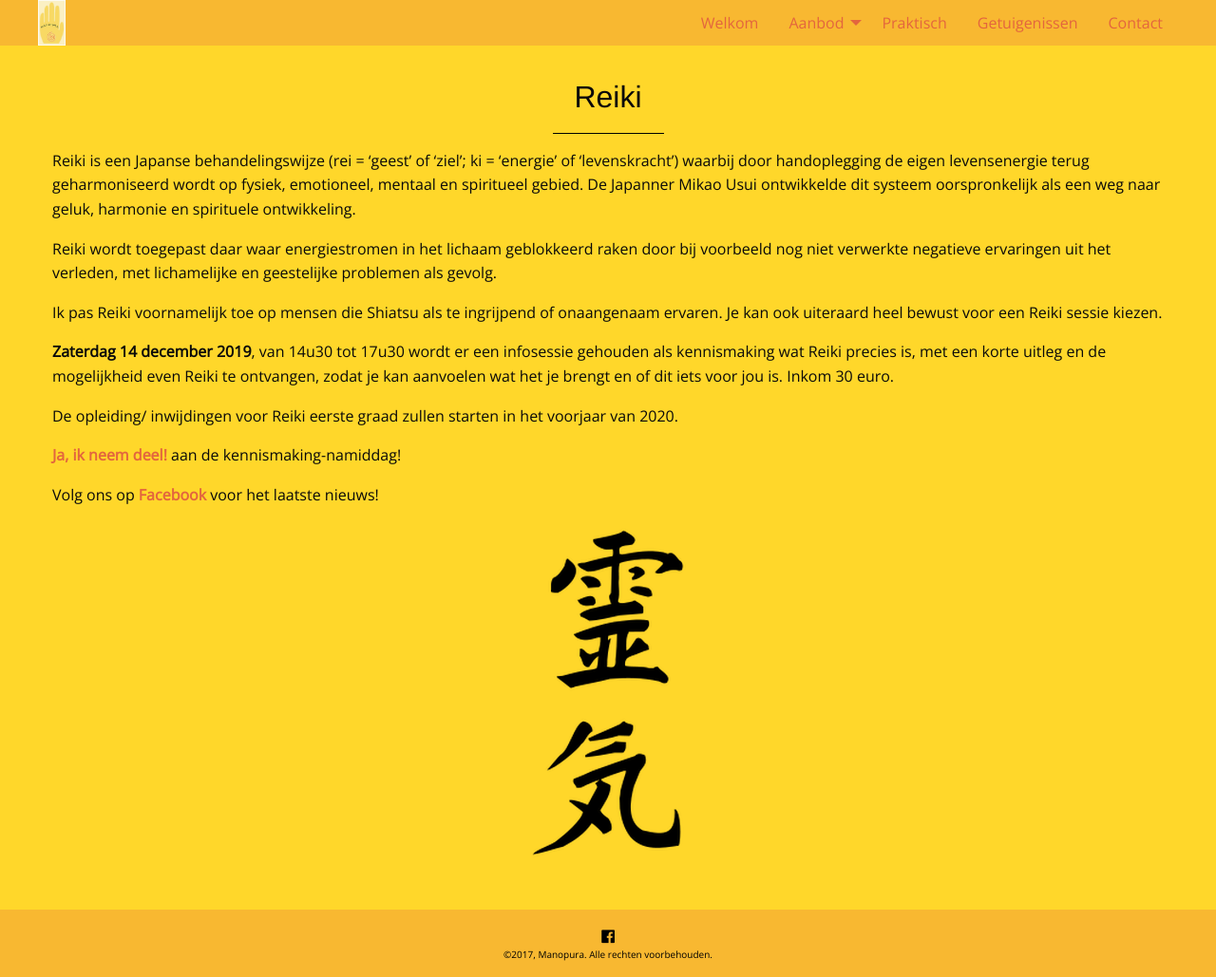
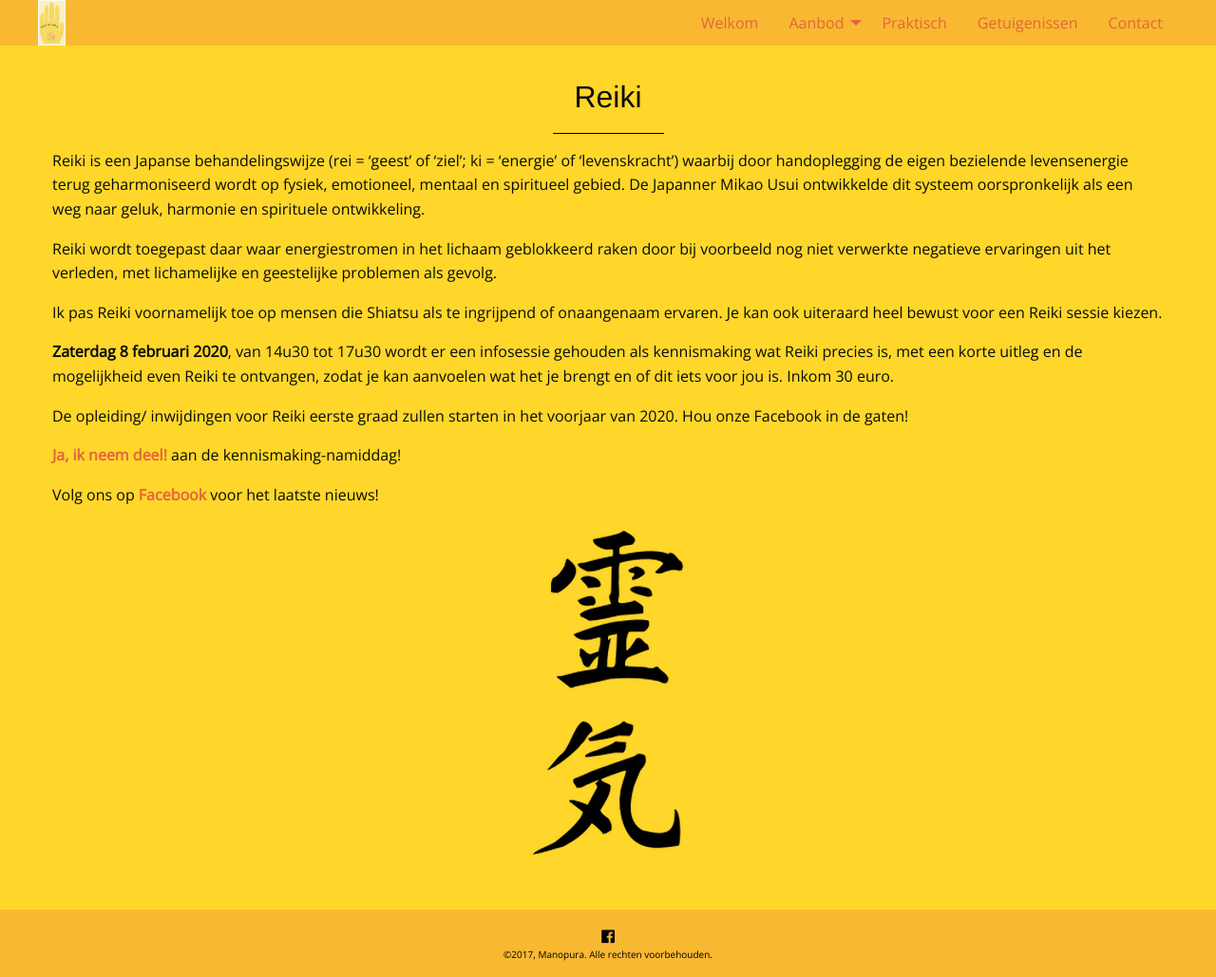
Before and after one commit to manopura/manopura.github.io, a Jekyll site: the page built from reiki.md, in a window 1280 px wide. Shown: the whole page at 95% size. Built offline with Jekyll 4.4.1, drawn with Linux system fonts in a browser that asks for light colours; nearby versions of some CDN libraries; our own code applies the rules of GitHub Pages for plain Markdown files.

Commit message:
Update reiki.md

```diff
--- a/reiki.md
+++ b/reiki.md
@@ -4,7 +4,7 @@
 ---
 # Reiki
 
-Reiki is een Japanse behandelingswijze (rei = ‘geest’ of ‘ziel’; ki = ‘energie’ of ‘levenskracht’) waarbij door handoplegging de eigen levensenergie terug geharmoniseerd wordt op fysiek, emotioneel, mentaal en spiritueel gebied.
+Reiki is een Japanse behandelingswijze (rei = ‘geest’ of ‘ziel’; ki = ‘energie’ of ‘levenskracht’) waarbij door handoplegging de eigen bezielende levensenergie terug geharmoniseerd wordt op fysiek, emotioneel, mentaal en spiritueel gebied.
 De Japanner Mikao Usui ontwikkelde dit systeem oorspronkelijk als een weg naar geluk, harmonie en spirituele ontwikkeling.
 
 Reiki wordt toegepast daar waar energiestromen in het lichaam geblokkeerd raken door bij voorbeeld nog niet verwerkte negatieve ervaringen uit het verleden, met lichamelijke en geestelijke problemen als gevolg.
@@ -12,9 +12,9 @@
 Ik pas Reiki voornamelijk toe op mensen die Shiatsu als te ingrijpend of onaangenaam ervaren.
 Je kan ook uiteraard heel bewust voor een Reiki sessie kiezen.
 
-**Zaterdag 14 december 2019**, van 14u30 tot 17u30 wordt er een infosessie gehouden als kennismaking wat Reiki precies is, met een korte uitleg en de mogelijkheid even Reiki te ontvangen, zodat je kan aanvoelen wat het je brengt en of dit iets voor jou is. Inkom 30 euro.
+**Zaterdag 8 februari 2020**, van 14u30 tot 17u30 wordt er een infosessie gehouden als kennismaking wat Reiki precies is, met een korte uitleg en de mogelijkheid even Reiki te ontvangen, zodat je kan aanvoelen wat het je brengt en of dit iets voor jou is. Inkom 30 euro.
 
-De opleiding/ inwijdingen voor Reiki eerste graad zullen starten in het voorjaar van 2020.
+De opleiding/ inwijdingen voor Reiki eerste graad zullen starten in het voorjaar van 2020. Hou onze Facebook in de gaten!
 
 
 [**Ja, ik neem deel!**](mailto:marian@manopura.be) aan de kennismaking-namiddag!
```
